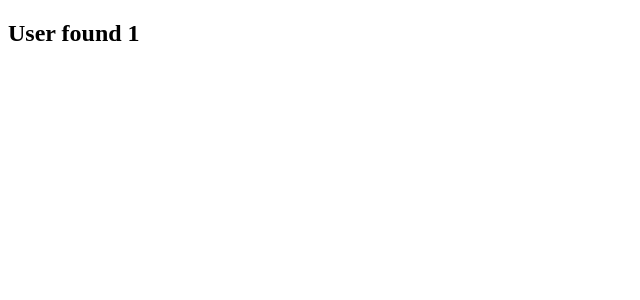
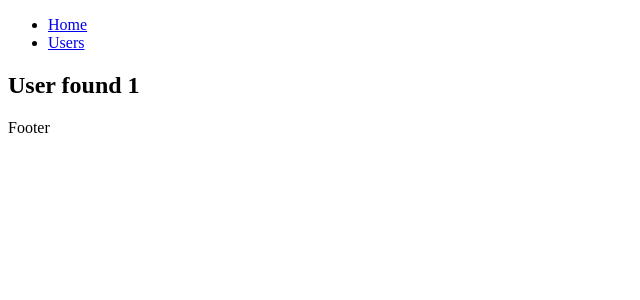
Before and after one commit to aleduca/nuxt, a Nuxt app in the folder nuxt/: page /users/1 in a window 1280 px wide. Shown: the top 300 px of the page, without its empty margins (0-640 px from the left). Built offline with nearby package versions, Linux system fonts and the light colour scheme.

Commit message:
Feat: Layout

```diff
--- /dev/null
+++ b/nuxt/app.vue
@@ -0,0 +1,15 @@
+<template>
+  <div>
+    <NuxtLayout>
+      <NuxtPage />
+    </NuxtLayout>
+  </div>
+</template>
+
+<script setup>
+
+</script>
+
+<style lang="scss" scoped>
+
+</style>
--- /dev/null
+++ b/nuxt/components/Footer.vue
@@ -0,0 +1,13 @@
+<template>
+    <footer>
+      <div>Footer</div>
+    </footer>
+</template>
+
+<script setup>
+
+</script>
+
+<style lang="scss" scoped>
+
+</style>
--- /dev/null
+++ b/nuxt/components/Header.vue
@@ -0,0 +1,18 @@
+<template>
+  <header>
+      <nav>
+        <ul>
+          <li><a href="/">Home</a></li>
+          <li><a href="/users">Users</a></li>
+        </ul>
+      </nav>
+    </header>
+</template>
+
+<script setup>
+
+</script>
+
+<style lang="scss" scoped>
+
+</style>
--- /dev/null
+++ b/nuxt/layouts/custom.vue
@@ -0,0 +1,14 @@
+<template>
+  <Header />
+    <slot />
+
+    <Footer />
+</template>
+
+<script setup>
+
+</script>
+
+<style lang="scss" scoped>
+
+</style>
--- /dev/null
+++ b/nuxt/layouts/default.vue
@@ -0,0 +1,14 @@
+<template>
+    <Header />
+    <slot />
+
+    <Footer />
+</template>
+
+<script setup>
+
+</script>
+
+<style lang="scss" scoped>
+
+</style>
--- a/nuxt/nuxt.config.ts
+++ b/nuxt/nuxt.config.ts
@@ -1,4 +1,4 @@
 // https://nuxt.com/docs/api/configuration/nuxt-config
 export default defineNuxtConfig({
-  devtools: { enabled: true }
+  devtools: { enabled: false }
 })
--- a/nuxt/pages/index.vue
+++ b/nuxt/pages/index.vue
@@ -5,6 +5,19 @@
 </template>
 
 <script setup>
+// definePageMeta({
+//   layout: 'custom',
+// })
+
+useHead({
+  title: 'Home',
+  meta: [
+    {
+      name: 'description',
+      content: 'Home page description',
+    },
+  ],
+})
 
 </script>
 
--- a/nuxt/pages/users/index.vue
+++ b/nuxt/pages/users/index.vue
@@ -5,8 +5,15 @@
 </template>
 
 <script setup>
-const route = useRoute();
-console.log(route.query.page);
+useHead({
+  title: 'Users',
+  meta: [
+    {
+      name: 'description',
+      content: 'Users page list',
+    },
+  ],
+})
 </script>
 
 <style lang="scss" scoped>
```
Also changed, not shown: 2 other files (tests, documents, lock files or other folders).
